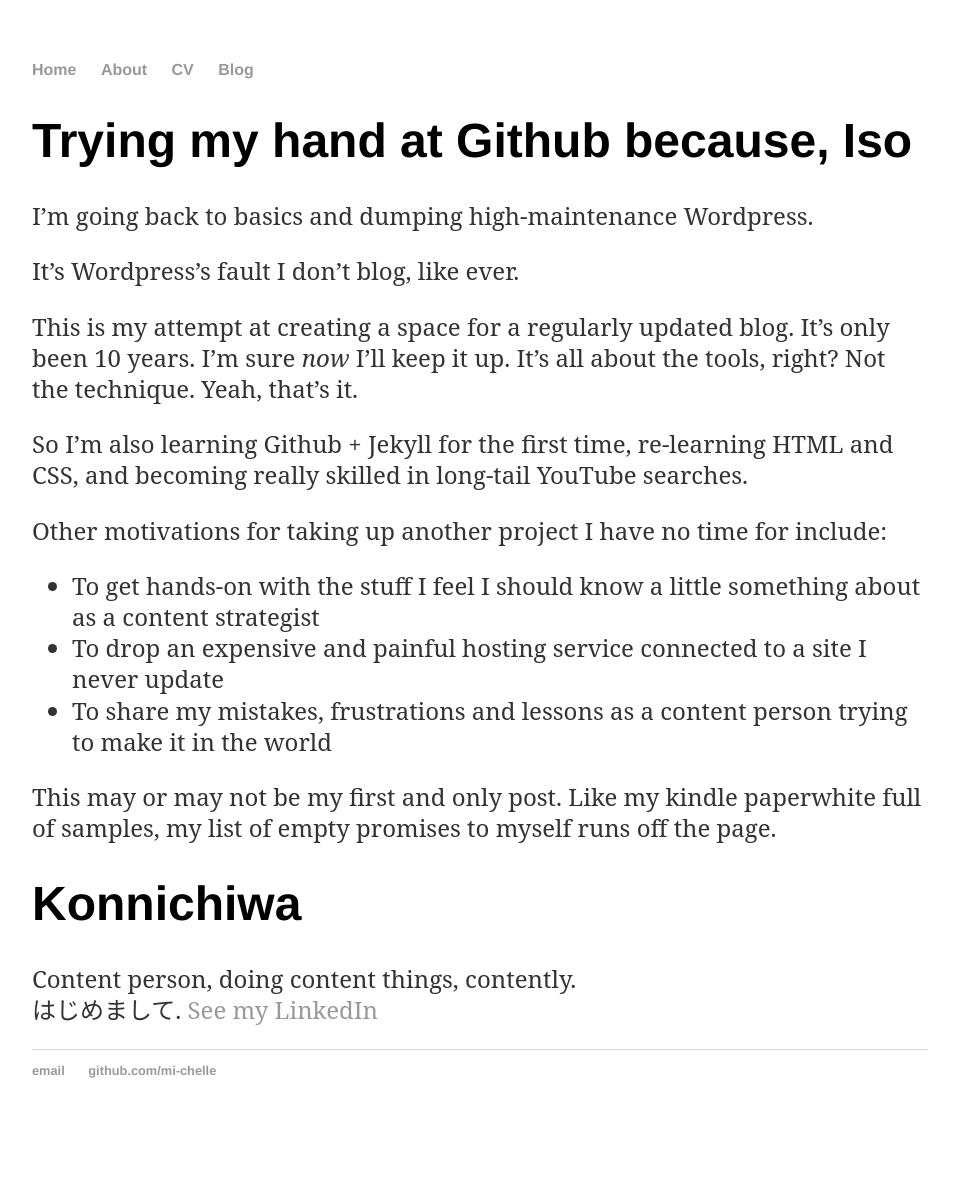
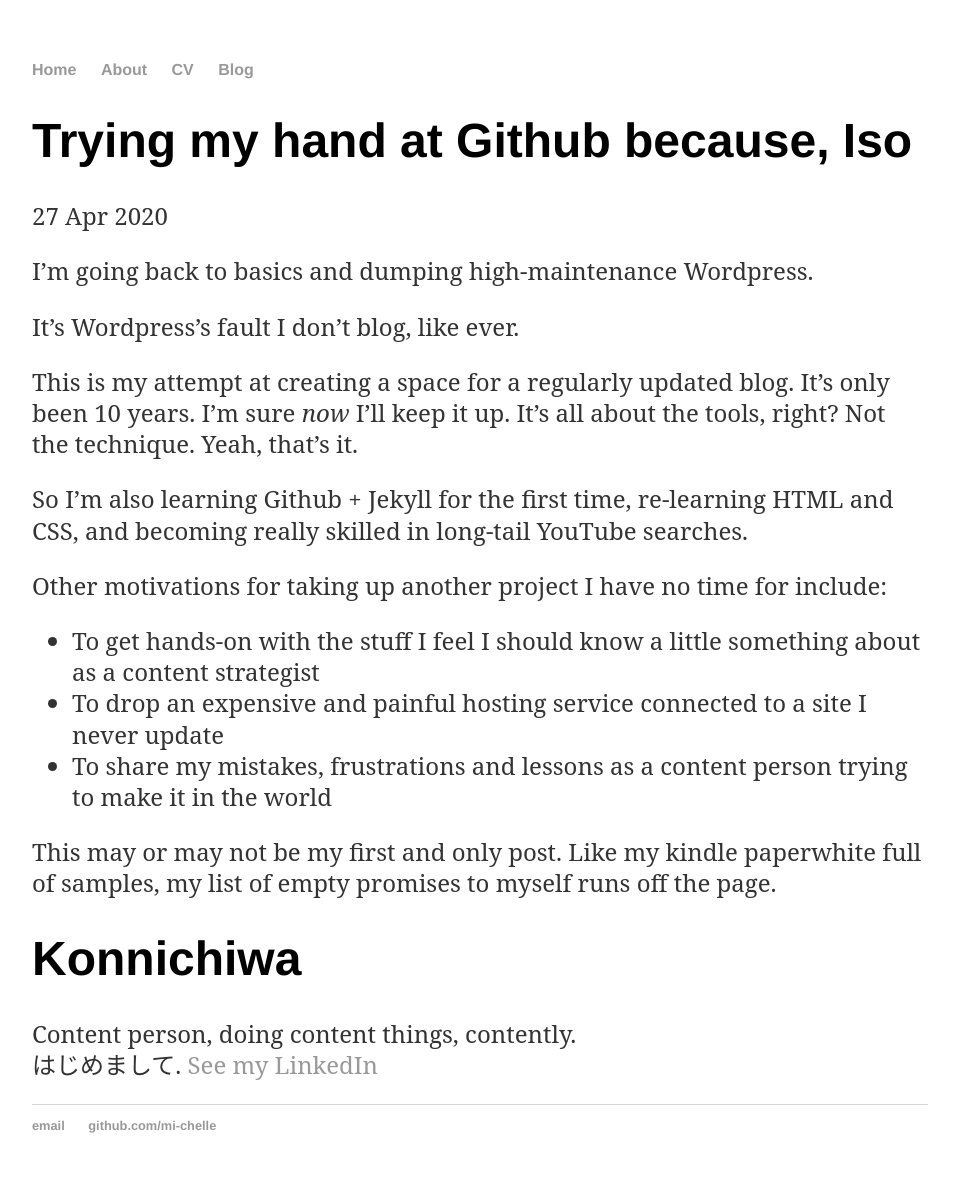
Before and after one commit to mi-chelle/akauntabiritii, a Jekyll site: the page built from _posts/2020-04-27-trying-my-hand-at-github-because-iso.md, in a window 1280 px wide. Shown: the whole page, without its empty margins (160-1119 px from the left). Built offline with Jekyll 4.4.1, drawn with Linux system fonts in a browser that asks for light colours; before the commit the page ends 1140 px from its top, so only the background shows below that.

Commit message:
Update post.html

```diff
--- a/_layouts/post.html
+++ b/_layouts/post.html
@@ -2,7 +2,7 @@
 layout: default
 ---
 <h1>{{ page.title }}</h1>
-<p class="meta">{{<span>&#8226;</span> page.date | date_to_string }}</p>
+<p class="meta">{{ page.date | date_to_string }}</p>
 
 <div class="post">
   {{ content }}
```
